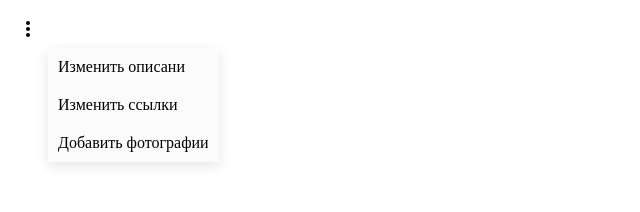
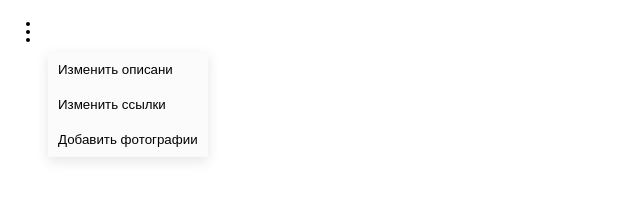
Before and after one commit to YatmanovEE/ERP-TS, a React (Create React App) app in the folder client/: page / in a window 1280 px wide. Both pictures are taken after a click on the button 28 px from the left and 28 px from the top of the page. Shown: the top 212 px of the page, without its empty margins (0-640 px from the left). Built offline with nearby package versions, Linux system fonts and the light colour scheme.

Commit message:
Added the ability to control buttons from the keyboard

```diff
--- a/client/src/App.global.styled.ts
+++ b/client/src/App.global.styled.ts
@@ -17,7 +17,6 @@ export const globalStyle = createUseStyles(
 			flexWrap: 'wrap',
 		},
 		btn: {
-			outline: 'none',
 			border: 'none',
 			padding: '10px',
 			backgroundColor: 'transparent',
--- a/client/src/componentns/CardInfo/KebubMenu.styled.tsx
+++ b/client/src/componentns/CardInfo/KebubMenu.styled.tsx
@@ -9,14 +9,13 @@ export namespace IKebubMenuStyled {
 			justifyContent: 'center',
 			alignItems: 'center',
 			width: '20px',
-			height: '20px',
 			'&>span': {
 				textAlign: 'center',
 				borderRadius: '100%',
 				width: '4px',
 				height: '4px',
 				backgroundColor: 'black',
-				marginTop: '2px',
+				marginTop: '4px',
 			},
 		},
 	}));
--- a/client/src/componentns/CardInfo/LocationMenu.tsx
+++ b/client/src/componentns/CardInfo/LocationMenu.tsx
@@ -1,9 +1,12 @@
-import { FC, SyntheticEvent } from 'react';
+import { FC, MouseEventHandler, SyntheticEvent } from 'react';
 import { MenuWrapper } from './MenuWrapper';
 import { KebubMenu } from './KebubMenu';
 import { useDispatch } from 'react-redux';
 import { openModal } from '../../redux/actions/modal';
 import { ModalTemplate } from '../ModalTemplate';
+import { createUseStyles } from 'react-jss';
+import { ITheme } from '../..';
+import { createClassName } from '../../modules/join';
 
 namespace IMenuPerson {
 	export type Props = {
@@ -38,19 +41,31 @@ const Menu: FC<{ id: string }> = ({ id }) => {
 namespace IMenuButton {
 	export type Props = {
 		//TODO Разобраться какой тут тип
-		handler: () => void;
+		handler: MouseEventHandler<HTMLButtonElement>;
 		title: string;
 	};
 }
 
+const MenuButtonStyled = createUseStyles((theme: ITheme) => ({
+	btn: {
+		whiteSpace: 'nowrap',
+		padding: '10px',
+		cursor: 'pointer',
+		transition: 'background-color 0.5s ease',
+		textAlign: 'start',
+		'&:hover': {
+			backgroundColor: '#8a8787',
+		},
+	},
+}));
+
 export const MenuButton: FC<IMenuButton.Props> = ({ handler, title }) => {
+	let className = MenuButtonStyled();
+	let join = createClassName(className);
 	return (
-		<div
-			data-id={title}
-			onClick={(e: SyntheticEvent<HTMLDivElement>) => handler()}
-		>
+		<button className={join('btn')} data-id={title} onClick={(e) => handler(e)}>
 			{title}
-		</div>
+		</button>
 	);
 };
 
--- a/client/src/componentns/CardInfo/MenuWrapper.Styled.tsx
+++ b/client/src/componentns/CardInfo/MenuWrapper.Styled.tsx
@@ -7,15 +7,6 @@ export namespace MenuStyled {
 			flexDirection: 'column',
 			background: theme.backgroundColor,
 			boxShadow: theme.boxShadow,
-			'&>div': {
-				whiteSpace: 'nowrap',
-				padding: '10px',
-				cursor: 'pointer',
-				transition: 'background-color 0.5s ease',
-				'&:hover': {
-					backgroundColor: '#8a8787',
-				},
-			},
 		},
 	}));
 }
```
